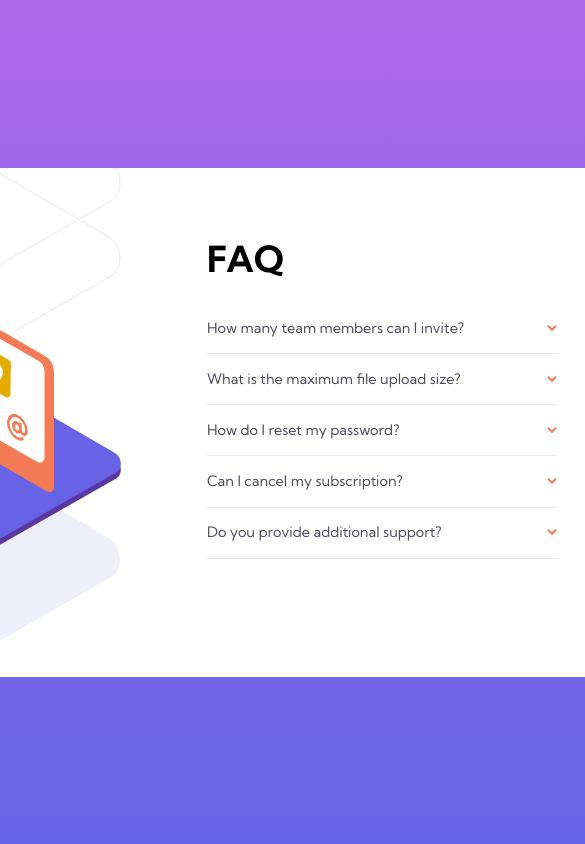
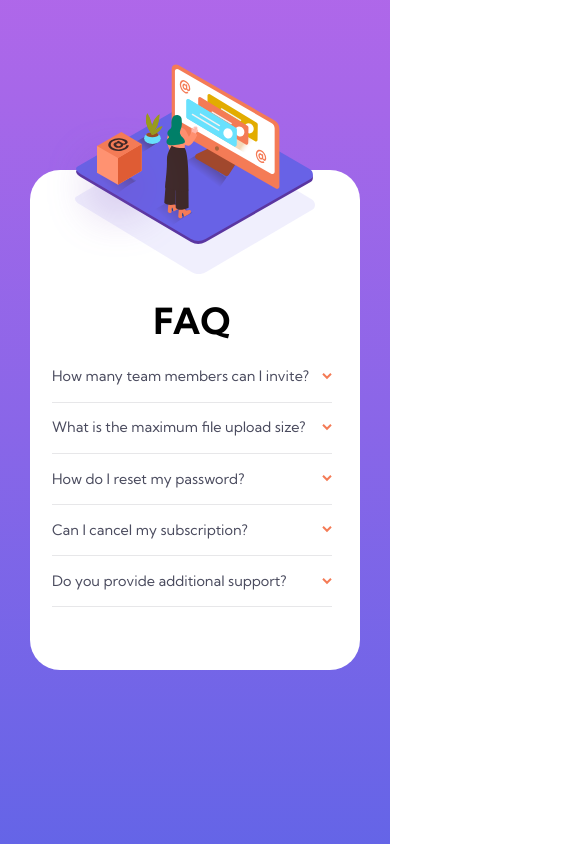
Before and after one commit to Stygan/FAQ-card, a plain HTML site: page index.html in a window 390 px wide. Shown: the top 844 px of the page, 585 px wide, since content can reach past the window. Drawn offline with Linux system fonts and the light colour scheme.

Commit message:
wip responsive

```diff
--- a/css/style.css
+++ b/css/style.css
@@ -28,6 +28,7 @@ body {
     display: grid;
     justify-content: center;
     align-content: center;
+    background-repeat: no-repeat;
 }
 
 .question-answer__accordion > .answer {
@@ -66,18 +67,14 @@ body {
 
 .accordion__wrapper {
     margin-top: 70px;
-    display: flex;
-    flex-direction: column;
+    max-width: 350px;
 }
 
 .questions__accordions {
     height: 100%;
-    display: flex;
-    flex-direction: column;
 }
 
 .question-answer__accordion {
-    width: 350px;
     border-bottom: 1px solid var(--light-grayish-blue);
 }
 
@@ -124,3 +121,61 @@ body {
     top: 42%;
     left: -23%;
 }
+
+.mobile-bg {
+    display: none;
+}
+
+
+@media (max-width: 900px) {
+    .wrapper {
+        background: white;
+        border-radius: 30px;
+        height: 500px;
+        width: 330px;
+        background-image: url('/images/bg-pattern-mobile.svg');
+        background-repeat: no-repeat;
+        background-position-x: center;
+        margin-top: -200px;
+    }
+
+    .image__wrapper_inner {
+        display: none;
+    }
+
+    .box {
+        display: none;
+    }
+
+    .mobile-bg {
+        position: relative;
+        display: block;
+        left: 17px;
+        top: -110px;
+    }
+
+    body {
+        margin: 0;
+        font-family: 'Kumbh Sans', sans-serif;
+        height: 100vh;
+        width: 100vw;
+        background: linear-gradient(var(--soft-violet), var(--soft-blue));
+        background-repeat: no-repeat;
+    }
+
+    .accordion__wrapper {
+        display: block;
+        position: relative;
+        left: -450px;
+        top: 40px;
+        width: 280px;
+    }
+
+    .title__accordion {
+        font-size: 3rem;
+        margin-top: 20px;
+        margin-bottom: 10px;
+        text-align: center;
+    }
+
+}
--- a/index.html
+++ b/index.html
@@ -10,6 +10,7 @@
     <link rel="shortcut icon" href="/images/favicon-32x32.png" type="image/x-icon">
   </head>
   <body>
+    <img class="mobile-bg" src="/images/illustration-woman-online-mobile.svg" alt="">
     <main class="wrapper">
       <div class="image__wrapper">
         <div class="image__wrapper_inner"></div>
```
